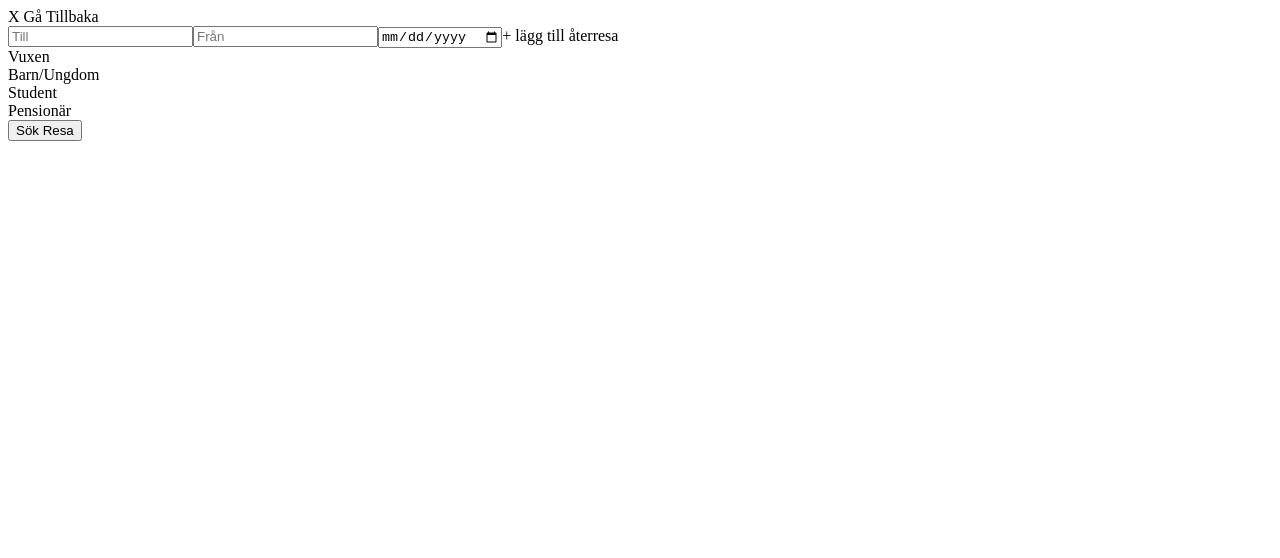
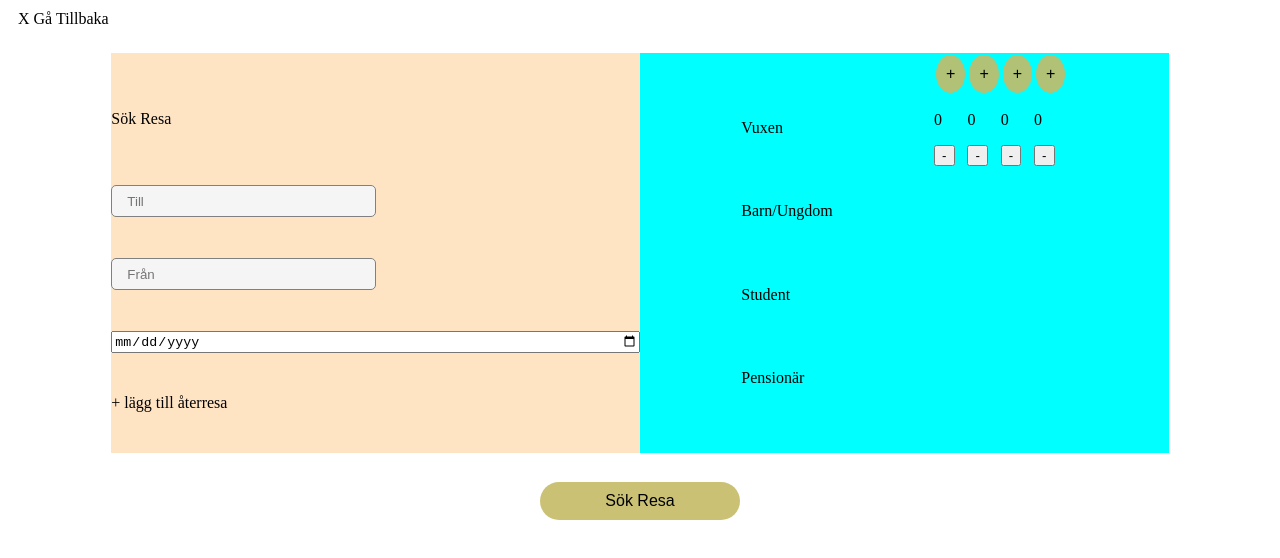
Before and after one commit to TimHogklint/tagmastare_fork, a React (Create React App) app: page /booking in a window 1280 px wide. Shown: the top 558 px of the page. Built offline with nearby package versions, Linux system fonts and the light colour scheme.

Commit message:
starting to create the HTML components and starting with the CSS positioning.

```diff
--- a/src/pages/Booking.jsx
+++ b/src/pages/Booking.jsx
@@ -7,13 +7,19 @@ export default function Booking() {
         </div>
       </div>
       <div className="container">
+
         <div className="content">
+
           <div className="input">
-            <input type="search" placeholder="Till"></input>
-            <input type="search" placeholder="Från"></input>
+            <div className="searchText">
+              <p>Sök Resa</p>
+            </div>
+            <input class="searchfield" type="search" placeholder="Till"></input>
+            <input class="searchfield" type="search" placeholder="Från"></input>
             <input type="date"></input>
             + lägg till återresa
           </div>
+          <div className="ticketcontainer">
             <div className="ticketamounts">
               <div className="ticket vuxen">
                 Vuxen
@@ -28,10 +34,17 @@ export default function Booking() {
                 Pensionär
               </div>
             </div>
+            <div className="ticketbuttons">
+              <div className="ticketbutton vuxen"><button className="plusbutton">+</button><p>0</p><button className="minusbutton">-</button></div>
+              <div className="ticketbutton bu"><button className="plusbutton">+</button><p>0</p><button className="minusbutton">-</button></div>
+              <div className="ticketbutton student"><button className="plusbutton">+</button><p>0</p><button className="minusbutton">-</button></div>
+              <div className="ticketbutton pensioner"><button className="plusbutton">+</button><p>0</p><button className="minusbutton">-</button></div>
+            </div>
+          </div>
         </div>
       </div>
       <div className="button">
-        <button>Sök Resa</button>
+        <button className="srbutton">Sök Resa</button>
       </div>
     </div>
 
--- a/src/sass/booking.scss
+++ b/src/sass/booking.scss
@@ -0,0 +1,89 @@
+.main {
+  margin: 10px;
+}
+
+.container {
+  display: flex;
+  justify-content: center;
+}
+
+.content {
+  display: flex;
+  justify-content: space-between;
+  margin-top: 100px;
+  background-color: bisque;
+  margin: 25px;
+  width: 85%;
+  height: 400px;
+}
+
+.input {
+  display: flex;
+  flex-direction: column;
+  justify-content: space-evenly;
+  height: 100%;
+  flex: 1;
+}
+
+.ticketamounts {
+  display: flex;
+  flex-direction: column;
+  justify-content: space-evenly;
+}
+
+.ticketcontainer {
+  display: flex;
+  justify-content: space-evenly;
+  background-color: aqua;
+  flex: 1;
+
+}
+
+.ticketbuttons {
+  align-items: flex-start;
+  display: inline-block;
+}
+
+.button {
+  display: flex;
+  justify-content: center;
+}
+
+.srbutton {
+  background-color: rgba(197, 187, 102, 0.9);
+  border: none;
+  padding: 10px;
+  width: 200px;
+  text-align: center;
+  text-decoration: none;
+  display: inline-block;
+  font-size: 16px;
+  margin: 4px 2px;
+  border-radius: 25px;
+}
+
+.searchfield {
+  border: 1px solid grey;
+  border-radius: 5px;
+  height: 20px;
+  width: 50%;
+  padding: 15px;
+  outline: 0;
+  background-color: #f5f5f5;
+}
+
+.ticketbutton {
+  display: inline-block;
+}
+
+.plusbutton {
+  background-color: rgba(197, 187, 102, 0.9);
+  border: none;
+  padding: 10px;
+  text-align: center;
+  text-decoration: none;
+  display: inline-block;
+  font-size: 16px;
+  margin: 2px;
+  border-radius: 100%;
+}
```
Lines whose indentation alone changed are shown as unchanged.
